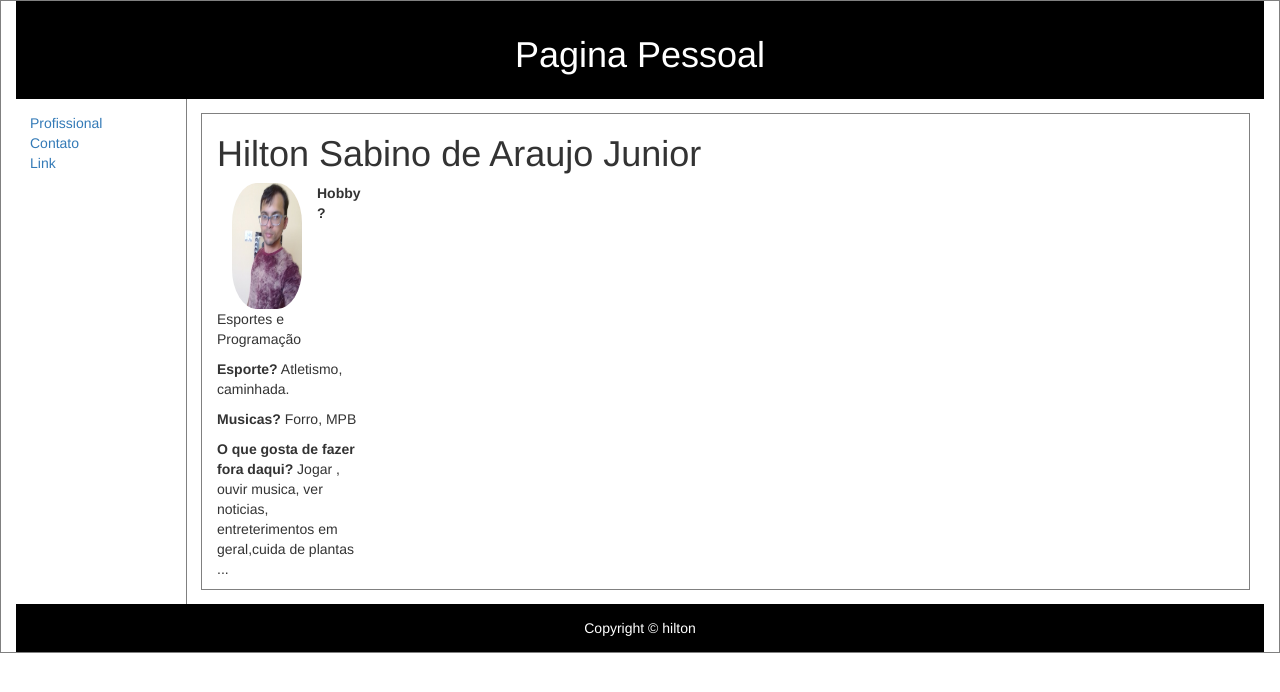
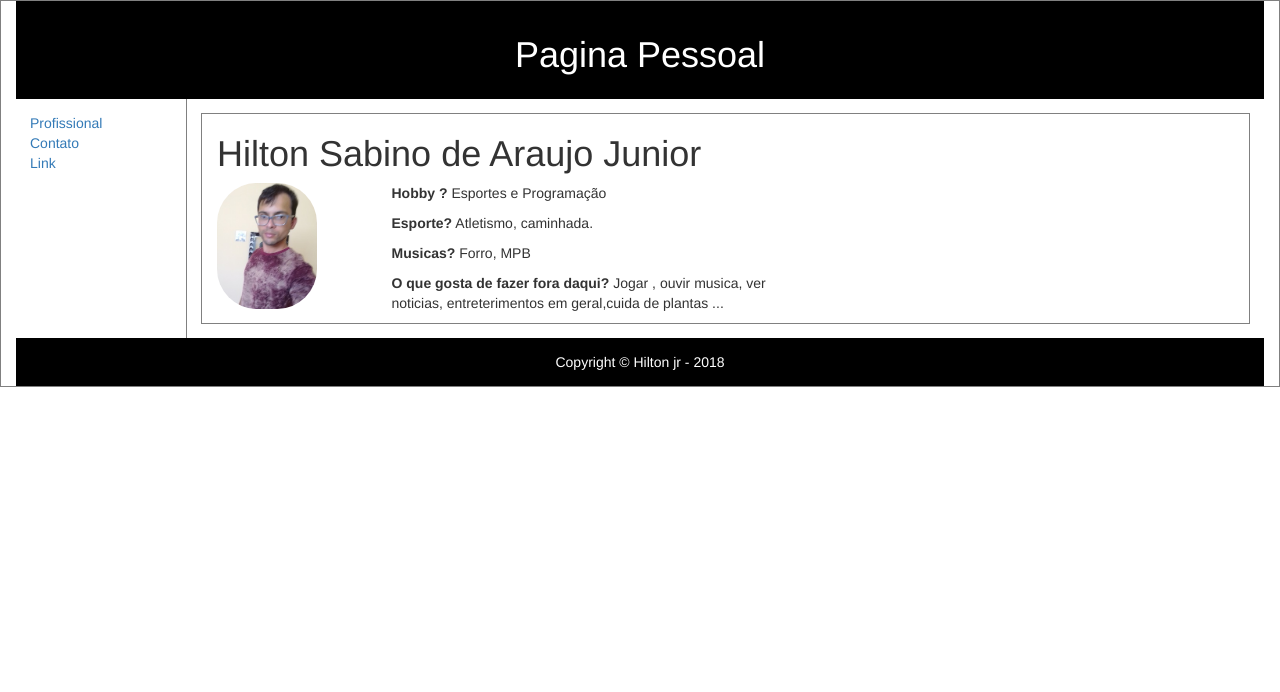
Before and after one commit to hiltonjr/hiltonjr.github.io, a plain HTML site: page index.html in a window 1280 px wide. Drawn offline with nearby package versions, Linux system fonts and the light colour scheme.

Commit message:
melhorias
foto arredondada com css e organização de layout

```diff
--- a/index.html
+++ b/index.html
@@ -69,7 +69,7 @@ article {
               	<style type="text/css">
                   img{border-radius: 40px;}
         </style>
-        <img src="hiltonjr.github.io/imag/20171215_111213.jpg" style="width:100px;height:126px;>
+        <img src="hiltonjr.github.io/imag/20171215_111213.jpg" style="width:100px;height:126px;">
       </div>
       <div class="col-sm-5">
         <p><b>Hobby ?</b> Esportes e Programação</p>
@@ -81,10 +81,8 @@ article {
   </div>
 </article>
 
-<footer>Copyright &copy; hilton </footer>
+<footer>Copyright &copy;  Hilton jr - 2018 </footer>
 
-<body background="clouds.gif">
-<body background="http://www.w3schools.com/clouds.gif">
 
 </div>
 
```
